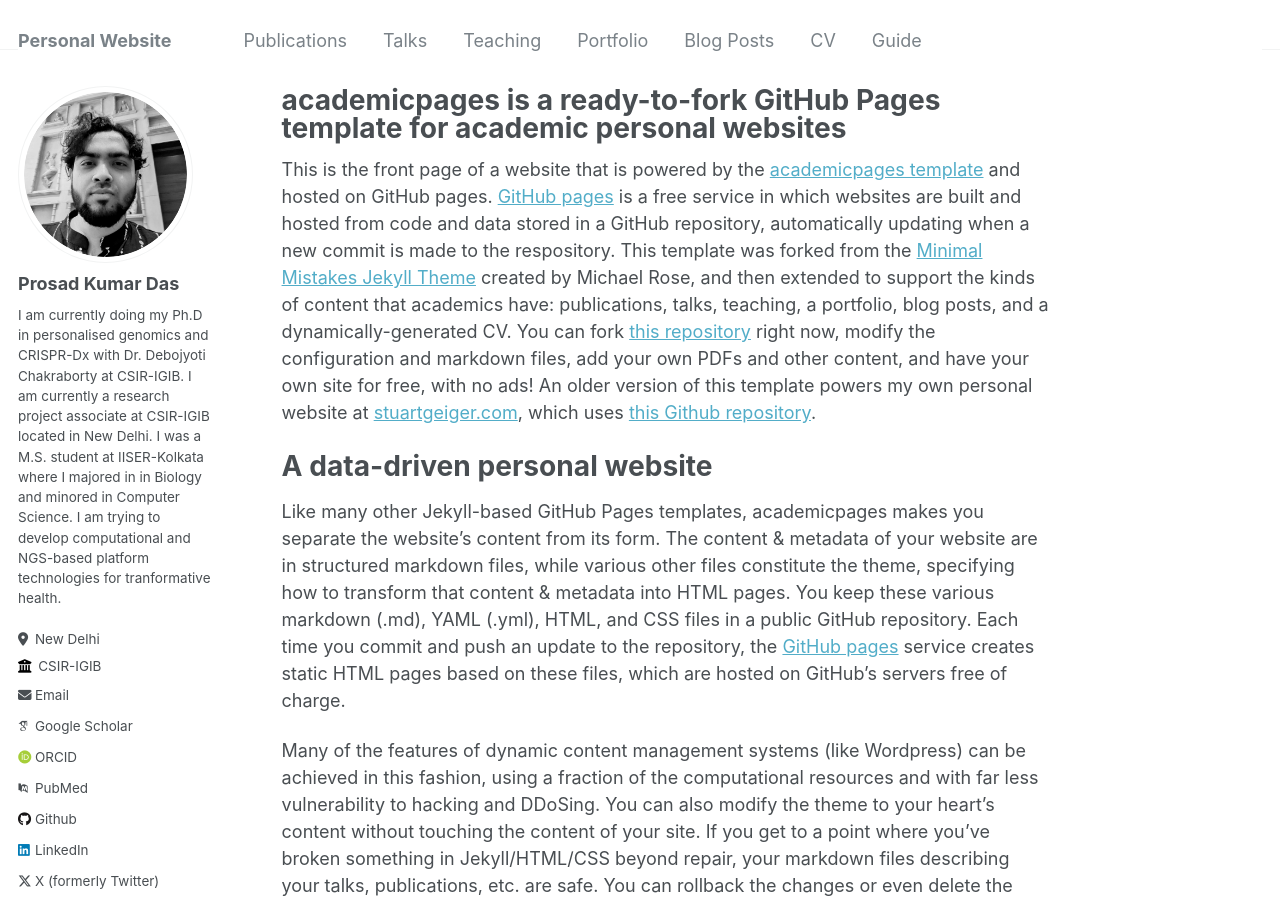
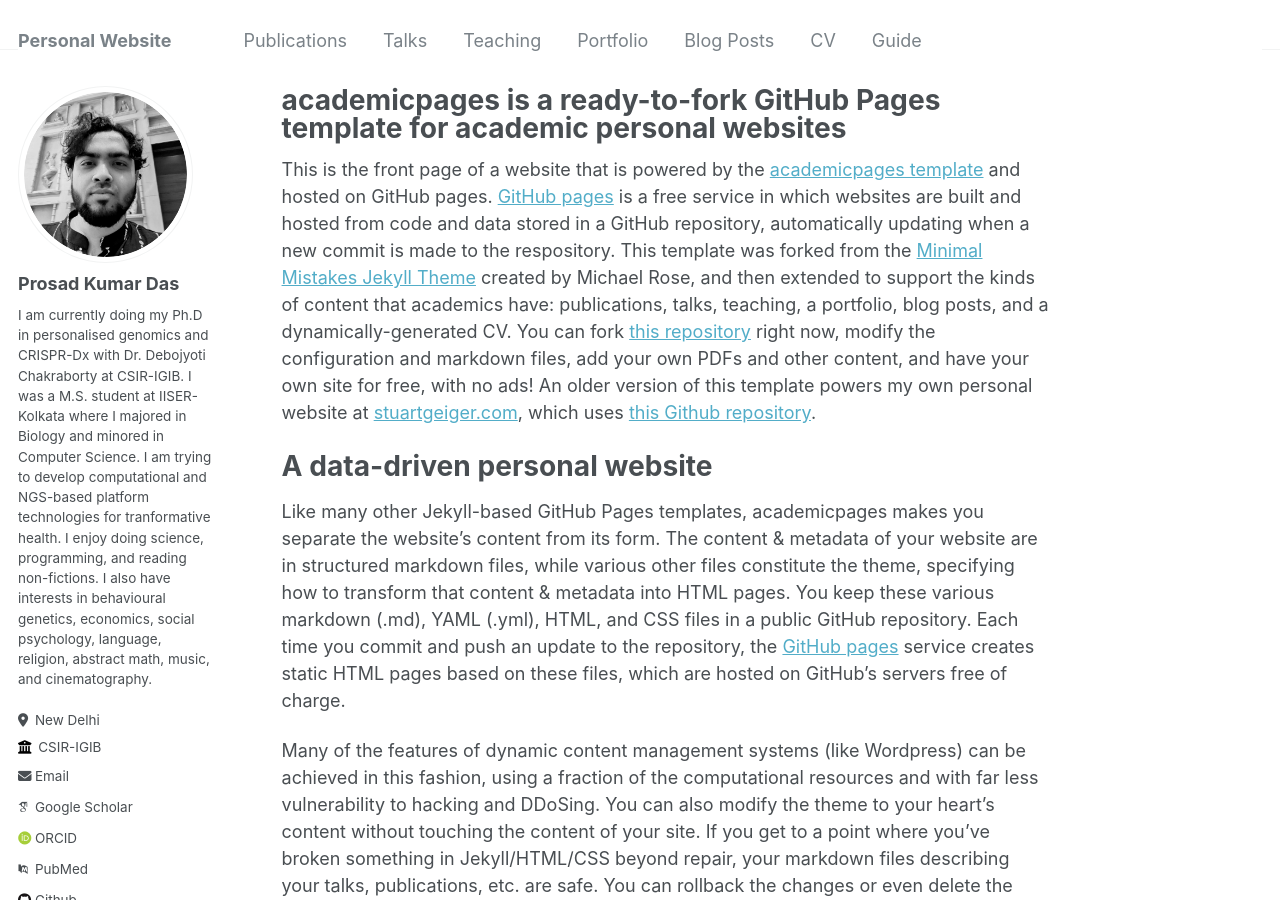
Before and after one commit to DasProsad/dasprosad.github.io, a Jekyll site: the page built from _pages/about.md, in a window 1280 px wide and 900 px high. Built offline with Jekyll 4.4.1, drawn with Linux system fonts in a browser that asks for light colours; some web fonts are replaced.

Commit message:
Update _config.yml

```diff
--- a/_config.yml
+++ b/_config.yml
@@ -24,7 +24,7 @@ author:
   avatar           : "profile_1.png"
   name             : "Prosad Kumar Das"
   pronouns         : # example: "she/her"
-  bio              : "I am currently doing my Ph.D in personalised genomics and CRISPR-Dx with Dr. Debojyoti Chakraborty at CSIR-IGIB. I am currently a research project associate at CSIR-IGIB located in New Delhi. I was a M.S. student at IISER-Kolkata where I majored in in Biology and minored in Computer Science. I am trying to develop computational and NGS-based platform technologies for tranformative health."
+  bio              : "I am currently doing my Ph.D in personalised genomics and CRISPR-Dx with Dr. Debojyoti Chakraborty at CSIR-IGIB. I was a M.S. student at IISER-Kolkata where I majored in Biology and minored in Computer Science. I am trying to develop computational and NGS-based platform technologies for tranformative health. I enjoy doing science, programming, and reading non-fictions. I also have interests in behavioural genetics, economics, social psychology, language, religion, abstract math, music, and cinematography."
   location         : "New Delhi"
   employer         : "CSIR-IGIB"
   uri              : # URL
```
